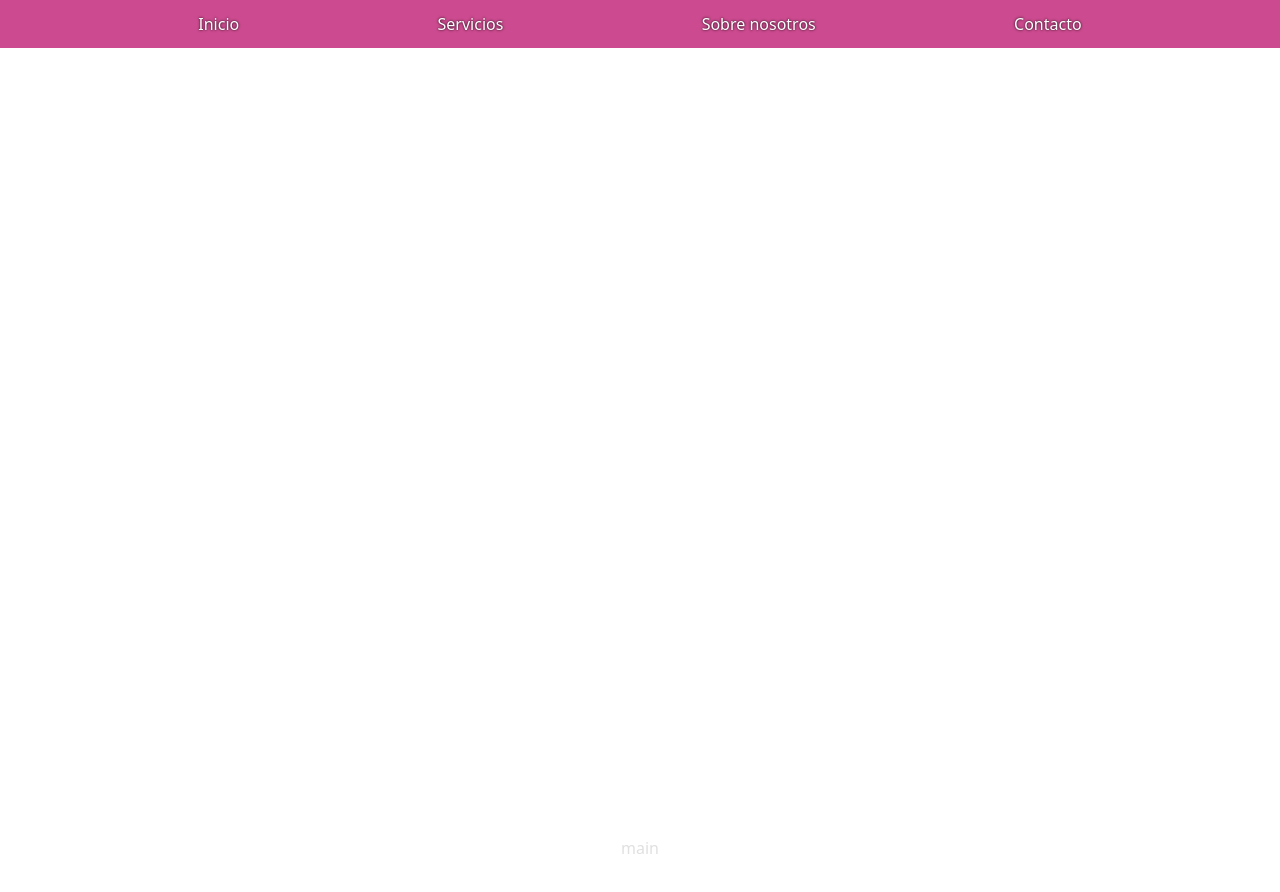
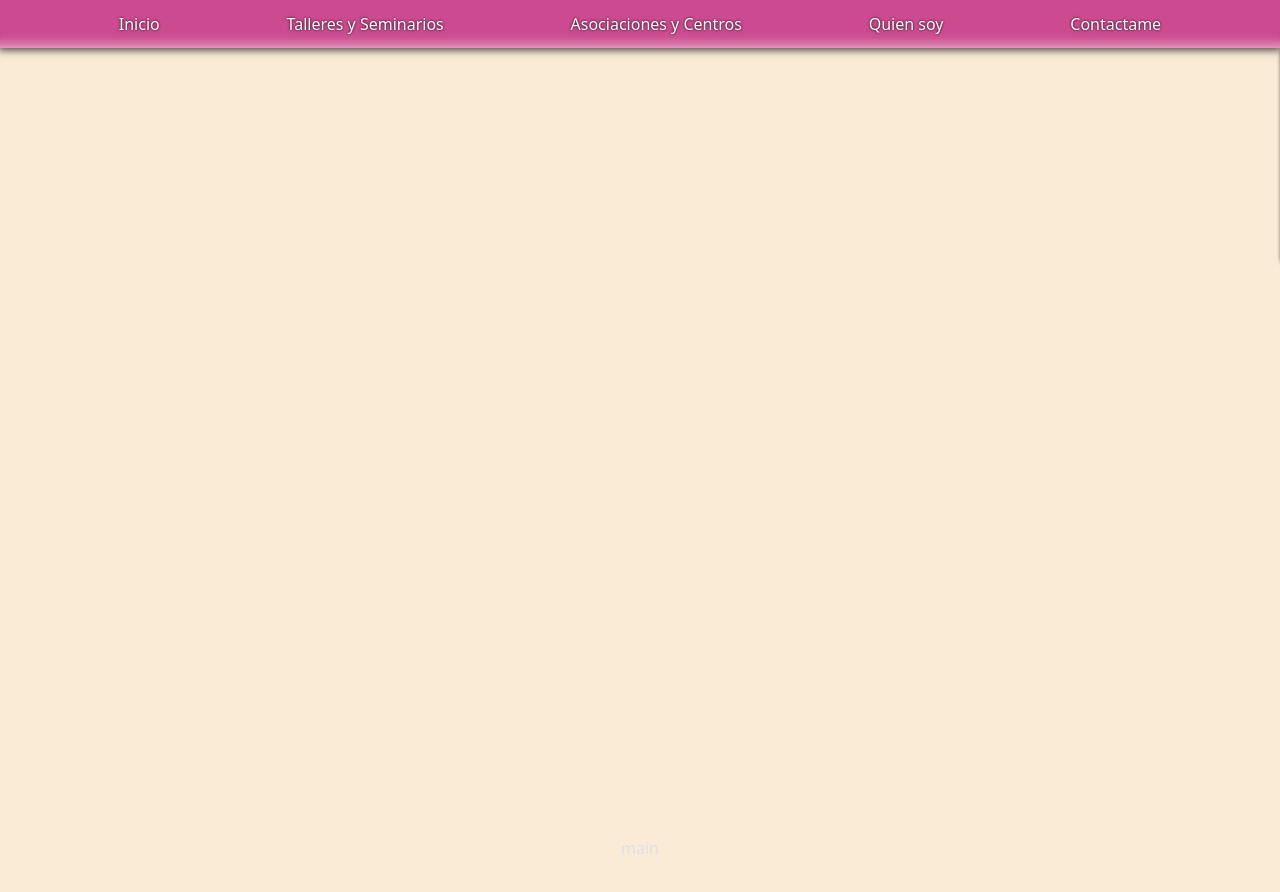
Before and after one commit to cimi88/holistica, a React app: page / in a window 1280 px wide. Shown: the top 892 px of the page. Built offline with nearby package versions, Linux system fonts and the light colour scheme; the HTML template or start-up script is replaced by a standard one.

Commit message:
agregado brillo para navbar

```diff
--- a/src/Components/Nav2.jsx
+++ b/src/Components/Nav2.jsx
@@ -4,9 +4,10 @@ import "../Styles/nav2.css";
 export default function Nav2() {
 	const [navItems, setNavItems] = useState([
 		"Inicio",
-		"Servicios",
-		"Sobre nosotros",
-		"Contacto",
+		"Talleres y Seminarios",
+		"Asociaciones y Centros",
+		"Quien soy",
+		"Contactame",
 	]);
 	const [visibleItemsCount, setVisibleItemsCount] = useState(navItems.length);
 
@@ -42,6 +43,7 @@ export default function Nav2() {
 	return (
 		<>
 			<div id="nav-horizontal">
+				<div className="brillo"></div>
 				<button className="menu-boton">&#9776;</button>
 				<div className="items">
 					{navItems.slice(0, visibleItemsCount).map((item, index) => (
--- a/src/Styles/Home.css
+++ b/src/Styles/Home.css
@@ -8,7 +8,6 @@
 header {
     display: flex;
     flex-direction: column;
-    /* justify-content: space-evenly; */
     position: sticky;
     top: 0;
 }
@@ -18,6 +17,7 @@ main {
     flex-direction: column;
     height: 100em;
     justify-content: center;
+    background-color: antiquewhite;
 }
 
 footer {
--- a/src/Styles/nav2.css
+++ b/src/Styles/nav2.css
@@ -1,3 +1,23 @@
+.brillo {
+    position: absolute; /* Posicionamiento para colocarlo dentro del navbar */
+    bottom: 0; /* Alinear en la parte superior */
+    left: 0;
+    width: 100%;
+    height: 1rem; /* Altura del brillo, ajústalo como necesites */
+    pointer-events: none; /* Evita que interfiera con los clics */
+    background-image: linear-gradient(
+        to top,
+        rgba(255, 255, 255, 0.412), /* Color más claro (efecto de luz) */
+        rgba(255, 255, 255, 0.2),
+        rgba(214, 214, 214, 0.063), /* Transparente al final */
+        rgba(255, 255, 255, 0) /* Transparente al final */
+    );
+    border-top-left-radius: 8px; /* Si el navbar tiene bordes redondeados */
+    border-top-right-radius: 8px;
+    z-index: 1; /* Asegura que quede sobre el navbar */
+}
+
+
 #nav-horizontal > * {
 	line-height: 1rem;
 	text-shadow: 0 0 2.5px black;
@@ -9,7 +29,8 @@
 	width: 100%;
 	background-color: rgb(204, 74, 143);
 	min-height: 3rem;
-	position: relative;
+	box-shadow: 0px 0px 8px 2px rgba(0, 0, 0, .75);
+	z-index: 99;
 }
 
 #nav-horizontal .items {
@@ -20,15 +41,26 @@
 	min-height: 3rem;
 }
 
-#nav-horizontal .items a,
-#contenedor-vertical .items-sidebar a {
+#nav-horizontal .items a {
 	display: block;
 	color: white;
 	text-decoration: none;
 	min-width: fit-content;
 	line-height: 3rem;
 	height: 3rem;
-	transition: 0.3s ease-out;
+	padding: 0 8px;
+	transition: 0.15s ease-in-out;
+}
+#contenedor-vertical .items-sidebar a {
+	display: block;
+	color: white;
+	text-decoration: none;
+	min-width: fit-content;
+	line-height: 2rem;
+	height: 2rem;
+	margin: 4px;
+	padding: 0 8px;
+	transition: 0.15s ease-in-out;
 }
 
 #nav-horizontal a:hover {
@@ -50,7 +82,6 @@
 
 #nav-horizontal > .menu-boton:hover ~ #contenedor-vertical,
 #contenedor-vertical:hover {
-	background-color: rgb(204, 74, 143);
 	transform: translateX(0);
 }
 
@@ -60,8 +91,8 @@
 	top: 100%;
 	right: 0;
 	transform: translateX(100%);
-	transition: transform 1s ease-in-out;
-	border-bottom-left-radius: 8px;
+	transition: transform .3s ease-in-out;
+	z-index: 9;
 }
 
 #contenedor-vertical .items-sidebar {
@@ -70,10 +101,14 @@
 	transition: .3s ease-in-out;
 	border-bottom-left-radius: 8px;
 	background-color: rgb(204, 74, 143);
-	padding: 0 1rem;
+	padding: 1rem;
 	overflow-x: hidden;
-	text-shadow: 1px 0px 4px black;
+	box-shadow: 1px 2px 4px black;
+}
 
+#contenedor-vertical .items-sidebar a:hover {
+	background-color: hsl(328, 56%, 60%);
+	border-radius: 6px;
 }
 
 @media (max-width: 400px) {
```
